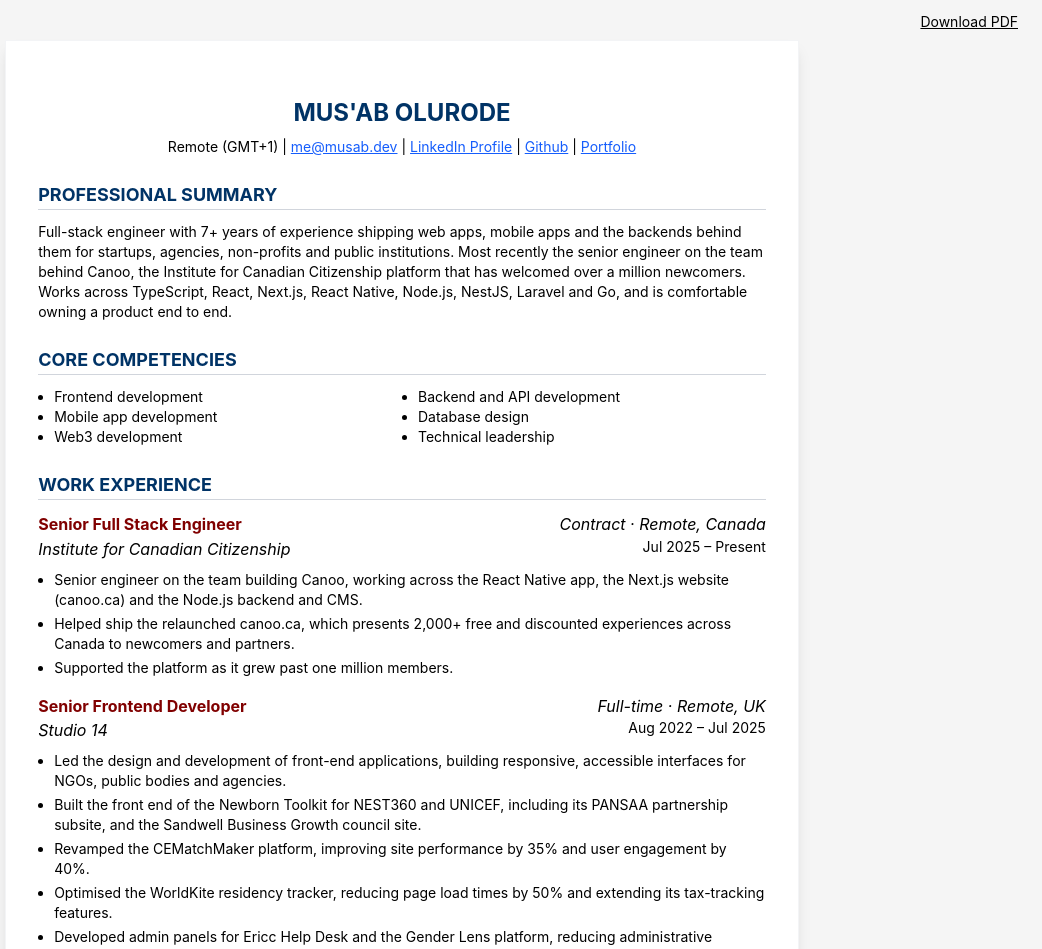
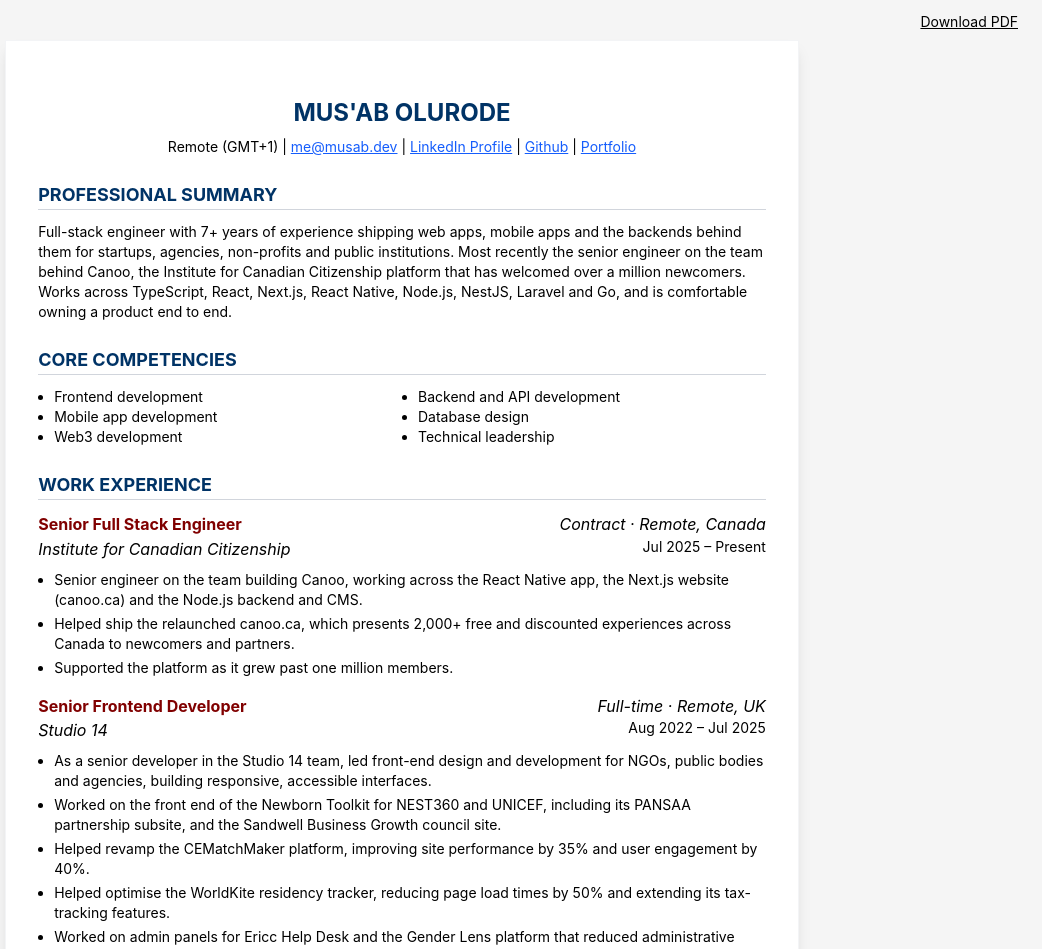
Before and after one commit to musab-olurode/portfolio, a Next.js app: page /resume in a window 1280 px wide. Shown: the top 949 px of the page, without its empty margins (238-1280 px from the left). Built offline with nearby package versions, Linux system fonts and the light colour scheme; no server answers.

Commit message:
content: credit the Studio 14 team in role bullets
Studio 14 work was team work: bullets now say worked on / helped rather
than claiming solo builds, matching LinkedIn. Résumé PDF regenerated.

```diff
--- a/src/content/profile.ts
+++ b/src/content/profile.ts
@@ -86,11 +86,11 @@
 		start: 'Aug 2022',
 		end: 'Jul 2025',
 		bullets: [
-			'Led the design and development of front-end applications, building responsive, accessible interfaces for NGOs, public bodies and agencies.',
-			'Built the front end of the Newborn Toolkit for NEST360 and UNICEF, including its PANSAA partnership subsite, and the Sandwell Business Growth council site.',
-			'Revamped the CEMatchMaker platform, improving site performance by 35% and user engagement by 40%.',
-			'Optimised the WorldKite residency tracker, reducing page load times by 50% and extending its tax-tracking features.',
-			'Developed admin panels for Ericc Help Desk and the Gender Lens platform, reducing administrative workload by 25%.',
+			'As a senior developer in the Studio 14 team, led front-end design and development for NGOs, public bodies and agencies, building responsive, accessible interfaces.',
+			'Worked on the front end of the Newborn Toolkit for NEST360 and UNICEF, including its PANSAA partnership subsite, and the Sandwell Business Growth council site.',
+			'Helped revamp the CEMatchMaker platform, improving site performance by 35% and user engagement by 40%.',
+			'Helped optimise the WorldKite residency tracker, reducing page load times by 50% and extending its tax-tracking features.',
+			'Worked on admin panels for Ericc Help Desk and the Gender Lens platform that reduced administrative workload by 25%.',
 		],
 	},
 	{
```
Also changed, not shown: 2 other files (tests, documents, lock files or other folders).
